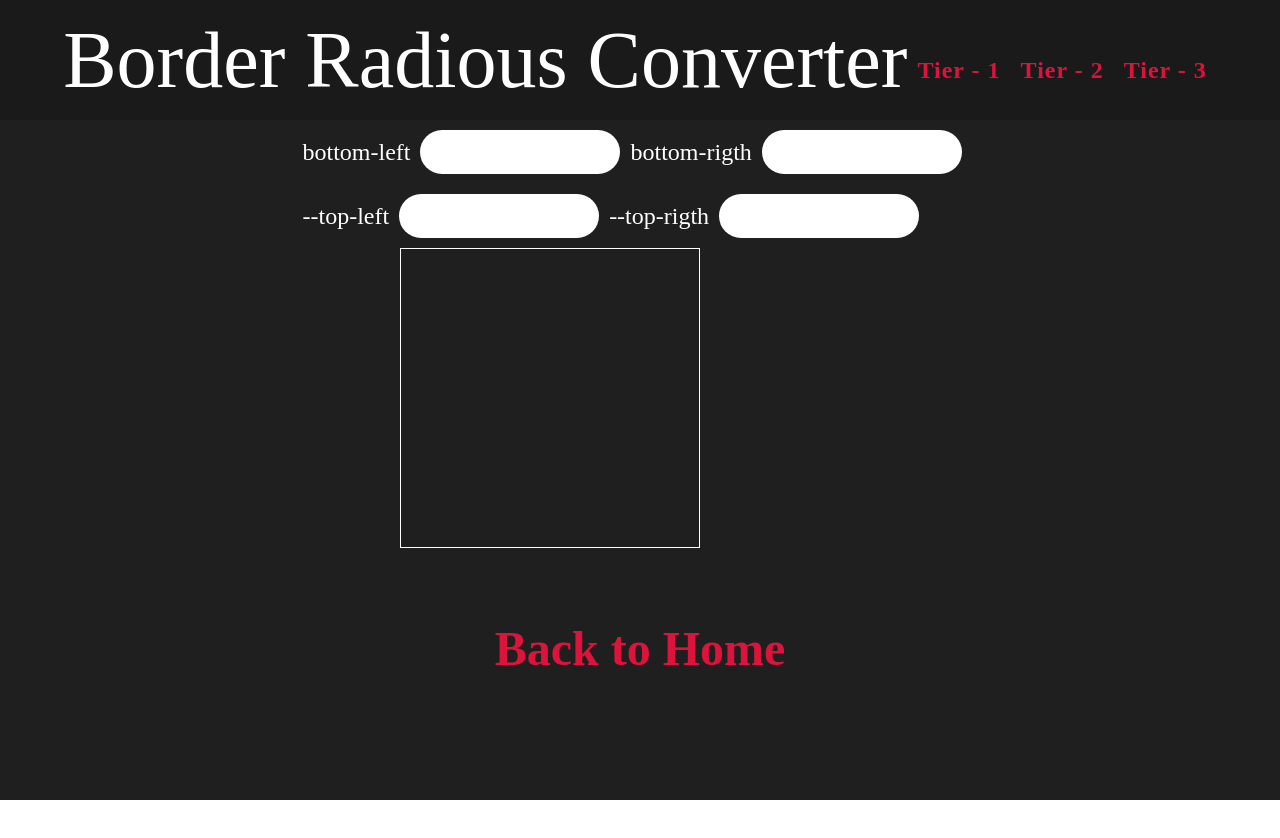
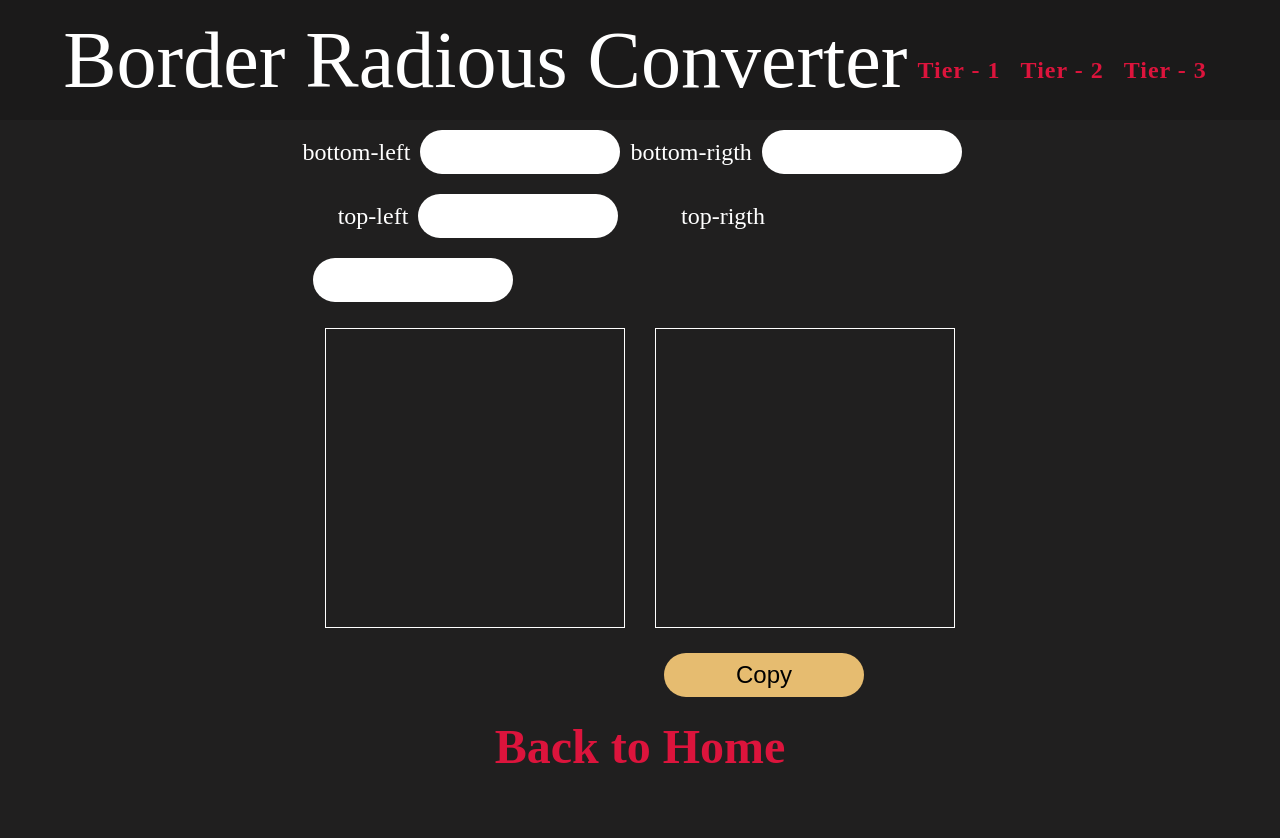
Before and after one commit to Gammarkin/app-ideas-executions, a React (Create React App) app in the folder app-ideas/: page /borderRadious in a window 1280 px wide. Shown: the top 838 px of the page. Before the commit the page ends 800 px from the top, so only its background shows below. Built offline with nearby package versions, Linux system fonts and the light colour scheme.

Commit message:
added a new feature and fixed the file name

```diff
--- a/app-ideas/src/App.js
+++ b/app-ideas/src/App.js
@@ -4,7 +4,7 @@ import Tier2 from './pages/Tier2';
 import Tier3 from './pages/Tier3';
 import Home from './pages/Home';
 import Bin2Dec from './pages/Bin2Dec.js';
-import BorderRadious from './pages/BorderRadious';
+import BorderRadius from './pages/BorderRadius';
 
 function App() {
   return (
@@ -14,7 +14,7 @@ function App() {
       <Route exact path="/tier2" component={Tier2} />
       <Route exact path="/tier3" component={Tier3} />
       <Route exact path="/bin2dec" component={Bin2Dec} />
-      <Route exact path="/borderRadious" component={BorderRadious} />
+      <Route exact path="/borderRadious" component={BorderRadius} />
     </div>
   );
 }
--- a/app-ideas/src/pages/BorderRadious.js
+++ /dev/null
@@ -1,88 +0,0 @@
-import React, { Component } from 'react'
-import Header from '../components/Header'
-import Footer from '../components/Footer'
-import '../styles/BorderRadious.css'
-
-export default class BorderRadious extends Component {
-constructor(props) {
-    super(props)
-
-    this.state = {
-        input1: '',
-        input2: '',
-        input3: '',
-        input4: '',
-    }
-}
-
-componentDidUpdate() {
-    this.handleConvertBorder();
-}
-
-handleInput = ({ target }) => {
-    const { value, name } = target;
-    this.setState({ [name]: value });
-}
-
-handleConvertBorder = () => {
-    const { input1, input2, input3, input4 } = this.state;
-    const example = document.querySelector('.borderExample');
-
-    example.style.borderRadius = `${input1} ${input2} ${input3} ${input4}`
-}
-
-  render() {
-      const { input1, input2, input3, input4 } = this.state
-    return (
-      <div className='divBorder'>
-          <Header text="Border Radious Converter" show={true} />
-            <div className='borderRadious'>
-                <div className='labelsBorder'>
-                <label className='labelBorder' htmlFor='input1'>
-                bottom-left
-                <input
-                value={input1}
-                className='inputBorder'
-                name='input1'
-                onInput={this.handleInput}
-                maxLength={10}
-                />
-                </label>
-                <label className='labelBorder' htmlFor='input2'>
-                bottom-rigth
-                <input
-                value={input2}
-                className='inputBorder'
-                name='input2'
-                onInput={this.handleInput}
-                maxLength={10}
-                />
-                </label>
-                <label className='labelBorder' htmlFor='input3'>
-                --top-left
-                <input
-                value={input3}
-                className='inputBorder'
-                name='input3'
-                onInput={this.handleInput}
-                maxLength={10}
-                />
-                </label>
-                <label className='labelBorder' htmlFor='input4'>
-                --top-rigth
-                  <input
-                value={input4}
-                className='inputBorder'
-                name='input4'
-                onInput={this.handleInput}
-                maxLength={10}
-                />
-                </label>
-                </div>
-            </div>
-            <div className='borderExample'></div>
-          <Footer />
-      </div>
-    )
-  }
-}
--- /dev/null
+++ b/app-ideas/src/pages/BorderRadius.js
@@ -0,0 +1,113 @@
+import React, { Component } from 'react';
+import Header from '../components/Header';
+import Footer from '../components/Footer';
+import '../styles/BorderRadius.css';
+
+export default class BorderRadius extends Component {
+  constructor(props) {
+    super(props);
+
+    this.state = {
+      input1: '',
+      input2: '',
+      input3: '',
+      input4: '',
+    };
+  }
+
+  componentDidUpdate() {
+    this.handleConvertBorder();
+    this.handleWrite();
+  }
+
+  handleInput = ({ target }) => {
+    const { value, name } = target;
+    this.setState({ [name]: value });
+  };
+
+  handleConvertBorder = () => {
+    const { input1, input2, input3, input4 } = this.state;
+    const example = document.querySelector('.borderExample');
+
+    example.style.borderRadius = `${input1} ${input2} ${input3} ${input4}`;
+  };
+
+  handleWrite = () => {
+    const { input1, input2, input3, input4 } = this.state;
+    const message = document.querySelector('.message');
+
+    message.innerText = `${input1} ${input2} ${input3} ${input4}`;
+  };
+
+  render() {
+    const { input1, input2, input3, input4 } = this.state;
+    const textToCopy = `border-radius: ${input1} ${input2} ${input3} ${input4};`;
+    return (
+      <div className="divBorder">
+        <Header text="Border Radious Converter" show={true} />
+        <div className="borderRadious">
+          <div className="labelsBorder">
+            <label className="labelBorder" htmlFor="input1">
+              bottom-left
+              <input
+                value={input1}
+                className="inputBorder"
+                name="input1"
+                onInput={this.handleInput}
+                maxLength={10}
+              />
+            </label>
+            <label className="labelBorder" htmlFor="input2">
+              bottom-rigth
+              <input
+                value={input2}
+                className="inputBorder"
+                name="input2"
+                onInput={this.handleInput}
+                maxLength={10}
+              />
+            </label>
+            <label className="labelBorder" htmlFor="input3">
+              {/* the line below has some invisible unicode before top-left(2).*/}
+              ⠀⠀top-left
+              <input
+                value={input3}
+                className="inputBorder"
+                name="input3"
+                onInput={this.handleInput}
+                maxLength={10}
+              />
+            </label>
+            <label className="labelBorder" htmlFor="input4">
+              {/* the line below has some invisible unicode. before top-rigth(3)*/}
+              ⠀⠀⠀top-rigth
+              <input
+                value={input4}
+                className="inputBorder"
+                name="input4"
+                onInput={this.handleInput}
+                maxLength={10}
+              />
+            </label>
+          </div>
+        </div>
+        <div className="divBorderMessage">
+          <div className="borderExample"></div>
+          <div className="borderEx">
+            <p className="message"></p>
+            <button
+              className="button"
+              onClick={() => {
+                navigator.clipboard.writeText(textToCopy);
+              }}
+            >
+              Copy
+            </button>
+          </div>
+        </div>
+        <br />
+        <Footer />
+      </div>
+    );
+  }
+}
--- a/app-ideas/src/styles/BorderRadious.css
+++ /dev/null
@@ -1,38 +0,0 @@
-.divBorder {
-background-color: var(--bg-color-primary);
-height: 100vh;
-}
-
-.inputBorder {
-    border: none;
-    border-radius: 25px;
-    font-size: 1.5rem;
-    padding: 0.5rem;
-    margin: 10px;
-    width: 200px;
-}
-
-.borderRadious {
-    display: flex;
-    justify-content: space-evenly;
-    flex-wrap: wrap;
-    align-items: center;
-}
-
-.labelBorder {
-    color: white;
-    font-size: 1.5rem;
-    margin-bottom: 1rem;
-}
-
-.labelsBorder {
- width: 675px;
-}
-
-.borderExample {
-    border: 1px solid rgb(255, 255, 255);
-    padding: 0.5rem;
-    margin-left: 50vh;
-    width: 300px;
-    height: 300px;
-}
--- /dev/null
+++ b/app-ideas/src/styles/BorderRadius.css
@@ -0,0 +1,80 @@
+.divBorder {
+  background-color: var(--bg-color-primary);
+  height: 100vh;
+}
+
+.inputBorder {
+  border: none;
+  border-radius: 25px;
+  font-size: 1.5rem;
+  padding: 0.5rem;
+  margin: 10px;
+  width: 200px;
+}
+
+.borderRadious {
+  display: flex;
+  justify-content: space-evenly;
+  flex-wrap: wrap;
+  align-items: center;
+}
+
+.labelBorder {
+  color: white;
+  font-size: 1.5rem;
+  margin-bottom: 1rem;
+}
+
+.labelsBorder {
+  width: 675px;
+}
+
+.divBorderMessage {
+  display: flex;
+  padding: 0;
+  margin-top: 1rem;
+  justify-content: center;
+  align-items: center;
+}
+
+.borderExample {
+  border: 1px solid rgb(255, 255, 255);
+  padding: 0.5rem;
+  width: 300px;
+  height: 300px;
+}
+
+.message {
+  width: 300px;
+  height: 300px;
+  color: white;
+  font-size: 1.5rem;
+  margin-top: 1rem;
+}
+
+.button {
+  border: none;
+  border-radius: 25px;
+  font-size: 1.5rem;
+  padding: 0.5rem;
+  width: 200px;
+  background-color: rgb(230, 188, 112);
+}
+
+.button:hover {
+  background-color: rgb(235, 188, 129);
+  color: rgb(0, 0, 0);
+}
+
+.button:active {
+  background-color: rgb(158, 126, 74);
+  color: rgb(117, 94, 50);
+}
+
+.borderEx {
+  border: 1px solid rgb(255, 255, 255);
+  padding: 0.5rem;
+  width: 300px;
+  height: 300px;
+  margin-left: 30px;
+}
```
Also changed, not shown: app-ideas/src/styles/Footer.css (indentation only).
